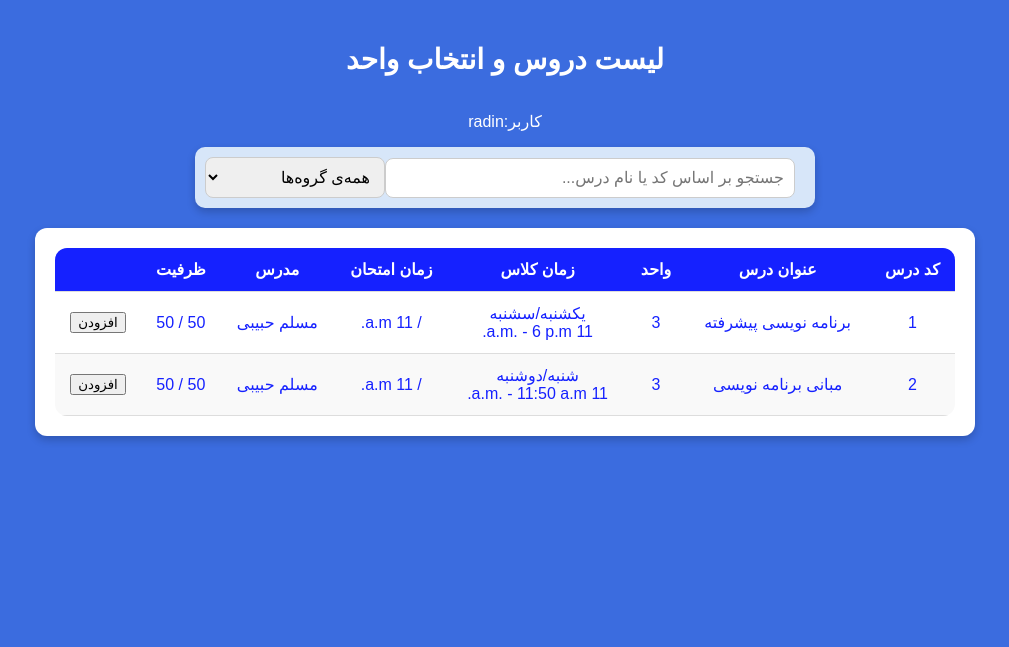
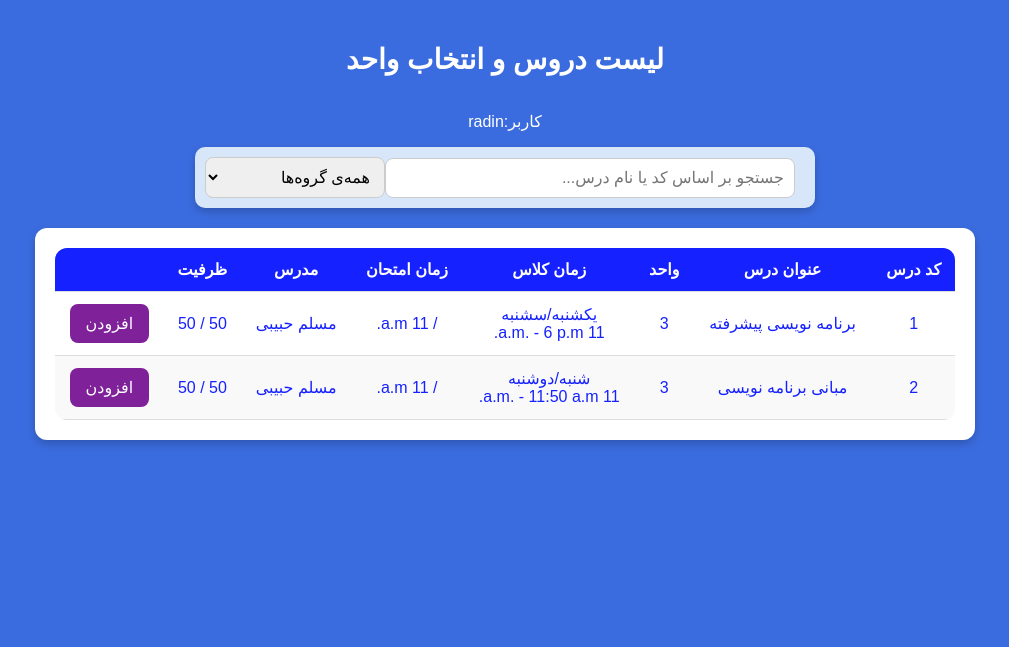
Before and after one commit to zechiel666/AP-PROJECT, a Django app: page /courses/ in a window 1280 px wide. Shown: the top 647 px of the page, without its empty margins (135-1144 px from the left). Run offline with Django 5.2, Linux system fonts and the light colour scheme; a user stored in the database is signed in; data comes from the database, SQL or seed files in the repository; both versions use the stored data as it was after the commit; parts of the project's set-up code (start-up, migrations or seed data) failed here and were passed over.

Commit message:
add btn and delete btn css

```diff
--- a/course_selection/courses/templates/course_list.html
+++ b/course_selection/courses/templates/course_list.html
@@ -63,13 +63,11 @@
                         <form method = "POST" action="{% if course.code in selected_course %}{% url 'remove_selected_course' %}{% else %}{% url 'course_list' %}{% endif %}">
                             {% csrf_token %}
                             <input type = "hidden" name = "course__code" value="{{ course.code }}">
-                            <button type='submit'>
                                {%if course.code in selected_course%}
-                               حذف
+                               <button type='submit' class='delete-btn'> حذف  </button>
                                {%else%}
-                               افزودن
+                               <button type='submit' class='add-btn'> افزودن </button>
                                {%endif%}
-                            </button>
                         </form>
                     </td>
                 </tr>
```
Also changed, not shown: course_selection/db.sqlite3.
